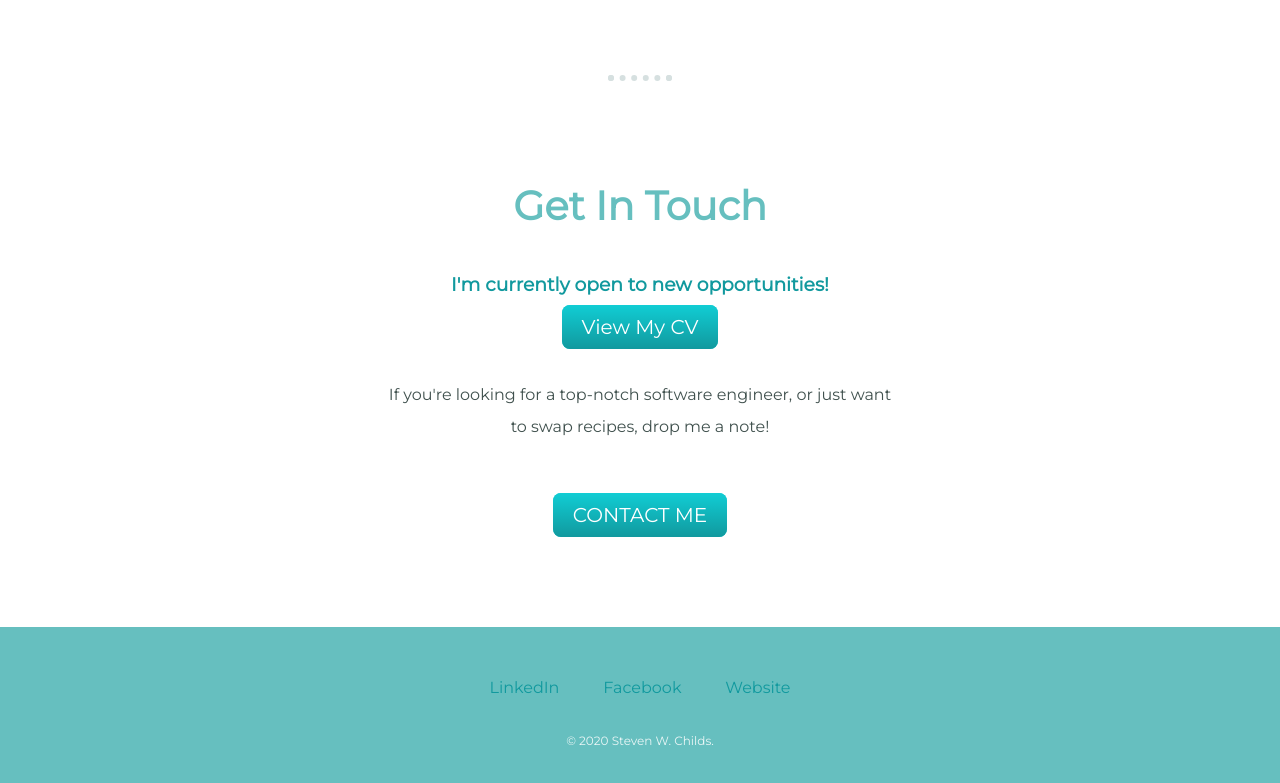
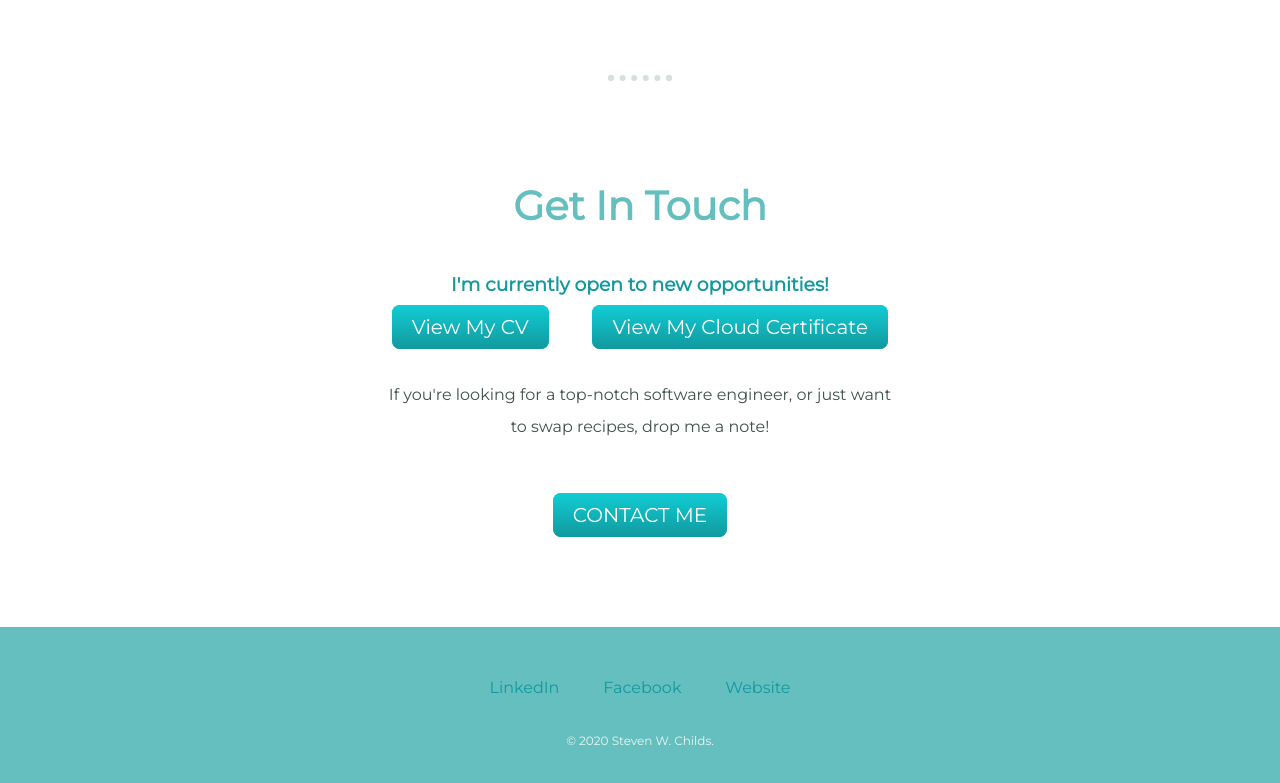
Before and after one commit to swchilds1/website, a plain HTML site: page index.html in a window 1280 px wide. Shown: the part 2229-3012 px from the top of the page. Drawn offline with Linux system fonts and the light colour scheme.

Commit message:
Update index.html

```diff
--- a/index.html
+++ b/index.html
@@ -44,7 +44,8 @@
     <div class="contact-me">
       <h2>Get In Touch</h2>
       <h3>I'm currently open to new opportunities!</h3>
-      <a class="btn" href="Steven_Childs_Resume.pdf" target="_blank">View My CV</a>
+      <a class="btn" href="Steven_Childs_Resume - aws.pdf" target="_blank">View My CV</a>
+      <a class="btn" href="PGPCC-Cert.pdf" target="_blank">View My Cloud Certificate</a>
       <p class="contact-message">If you're looking for a top-notch software engineer, or just want to swap recipes, drop me a note!</p>
       <a class="btn" href="mailto:swchilds1@outlook.com">CONTACT ME</a>
     </div>
```
